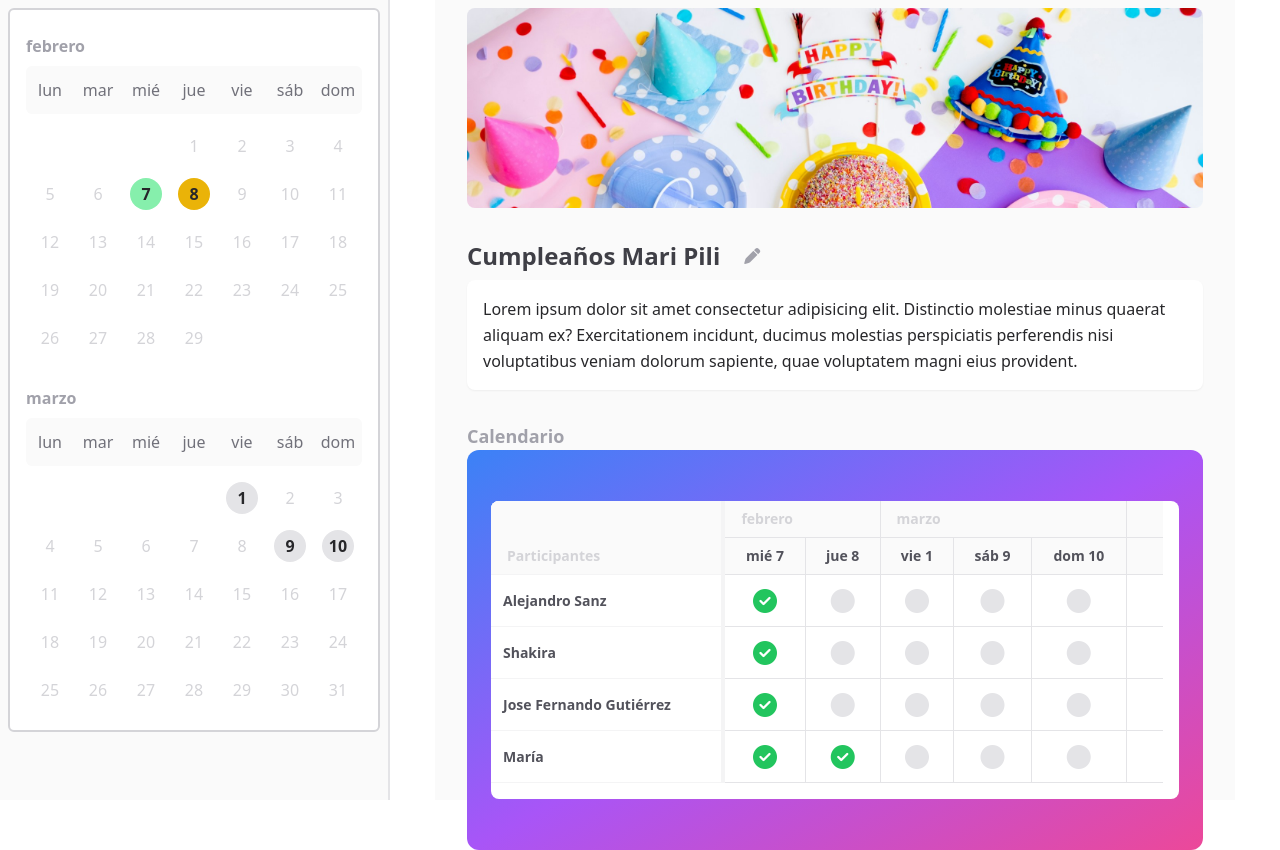
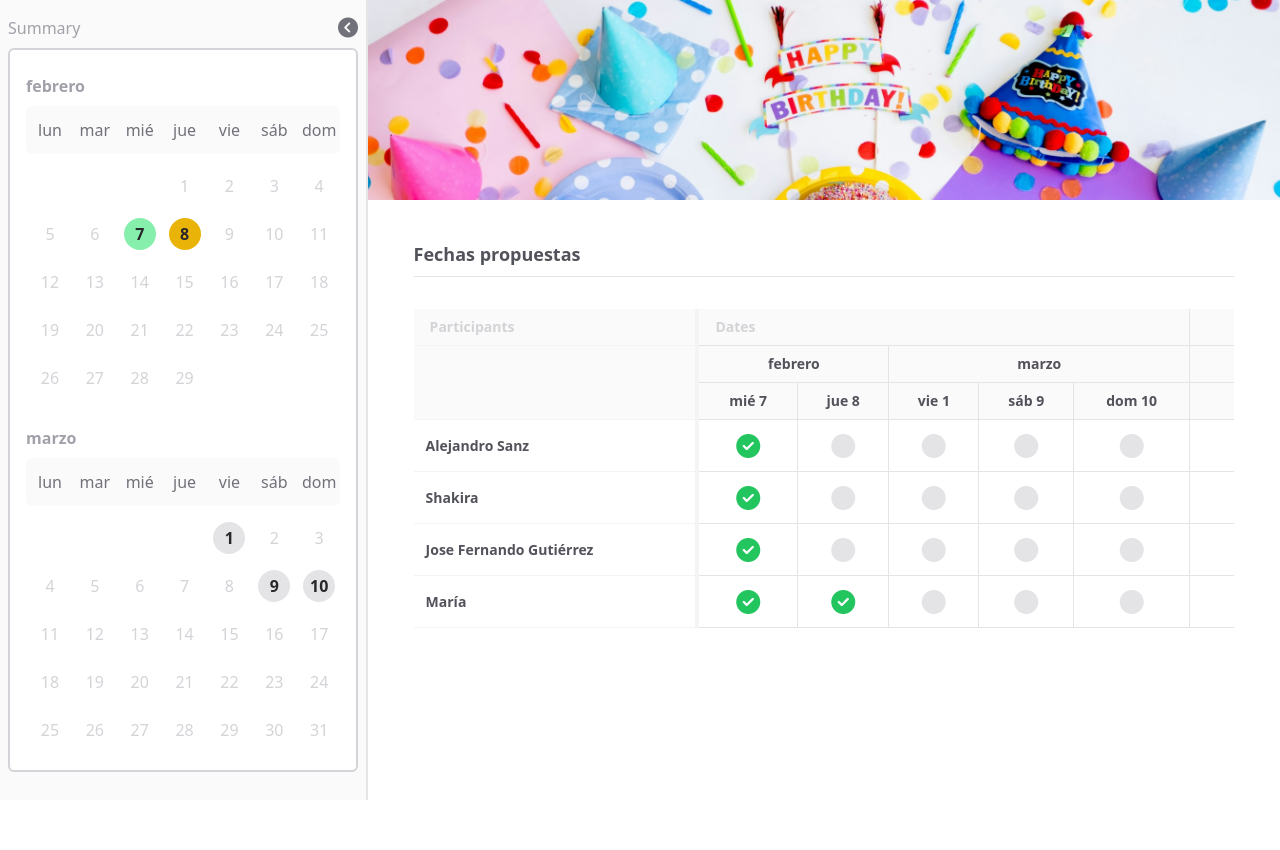
Before and after one commit to MMadlos/cronos-app, a React (Vite) app: page / in a window 1280 px wide. After the commit the page ends 800 px from the top, so only its background shows below. Built offline with nearby package versions, Linux system fonts and the light colour scheme.

Commit message:
Refactor styles for main section

```diff
--- a/src/App.jsx
+++ b/src/App.jsx
@@ -208,18 +208,23 @@ function App() {
 	}
 
 	return (
-		<div className="flex flex-row">
+		<div className="flex h-screen w-screen flex-row">
 			<div
 				className=" border-r-2 border-zinc-200 bg-zinc-50 p-2"
 				id="aside-nav"
 			>
+				<div className="flex flex-row items-center justify-between">
+					<h2 className="my-2 text-zinc-400">Summary</h2>
+					<i className="fa-solid fa-circle-chevron-left text-xl text-zinc-500 hover:text-zinc-600" />
+				</div>
 				<SummaryCalendar summaryData={summaryData} />
 			</div>
 
-			<div className="container mx-auto flex h-screen max-h-screen min-w-[300px] max-w-[800px] flex-col gap-8 bg-zinc-50 px-8 py-2">
+			<div className="w-full">
 				<Header />
-				<EventInfo />
-				<CalendarProcess>
+				{/* <EventInfo /> */}
+				<div className="container mx-auto mt-10 flex max-h-full max-w-[90%] flex-col gap-2 ">
+					{/* <CalendarProcess>
 						{stage === calendarProcess.init && (
 							<Instructions
 								onClickAddCalendar={() =>
@@ -270,7 +275,24 @@ function App() {
 								/>
 							</ConfirmedDataContext.Provider>
 						)}
-				</CalendarProcess>
+					</CalendarProcess> */}
+					<h2 className="text-lg font-semibold text-zinc-600">
+						Fechas propuestas
+					</h2>
+					<div className="h-[1px] w-full bg-zinc-200"></div>
+
+					<ConfirmedDataContext.Provider
+						value={{
+							confirmedData,
+							setConfirmedData,
+						}}
+					>
+						<Table
+							participants={participants}
+							selectedDates={selectedDays}
+						/>
+					</ConfirmedDataContext.Provider>
+				</div>
 			</div>
 		</div>
 	)
--- a/src/components/Header/Header.jsx
+++ b/src/components/Header/Header.jsx
@@ -5,7 +5,7 @@ export default function Header() {
 			<img
 				src="src/images/birthday-md.jpg"
 				alt="an image with party elements"
-				className="h-[200px] w-full rounded-lg object-cover object-top"
+				className="h-[200px] w-full object-cover object-top"
 			/>
 		</header>
 	)
--- a/src/components/Table/Table.jsx
+++ b/src/components/Table/Table.jsx
@@ -3,8 +3,8 @@ import TableBody from "./TableBody"
 
 export default function Table({ selectedDates, participants }) {
 	return (
-		<div className=" max-h-[40vh] w-full  overflow-x-auto overflow-y-auto rounded-lg bg-white pb-4 pr-4">
-			<table id="table" className="w-full border-collapse bg-white ">
+		<div className="mt-6 overflow-x-auto overflow-y-auto">
+			<table id="table" className="w-full border-collapse bg-white">
 				<TableHead selectedDates={selectedDates} />
 				<TableBody
 					peopleList={participants}
--- a/src/components/Table/TableHead.jsx
+++ b/src/components/Table/TableHead.jsx
@@ -1,34 +1,38 @@
 import { getIntlMonthLong, getIntlWeekdayShort } from "../../utils"
 
 export default function TableHead({ selectedDates }) {
-	const sortedByMonth = {}
-	selectedDates.forEach((object) => {
-		const month = getIntlMonthLong(object)
-		const weekday = getIntlWeekdayShort(object)
-		const date = object.getDate()
+	const allMonths = []
+	const allDatesData = []
+	const datesCountByMonth = { total: 0 }
 
-		if (sortedByMonth[month] === undefined) sortedByMonth[month] = []
-		sortedByMonth[month].push({ weekday, date })
+	selectedDates.forEach((dateData) => {
+		const monthName = getIntlMonthLong(dateData)
+		const weekday = getIntlWeekdayShort(dateData)
+		const date = dateData.getDate()
+		const time = dateData.getTime()
+
+		if (!allMonths.includes(monthName)) allMonths.push(monthName)
+
+		const datesData = { weekday, date, time }
+		allDatesData.push(datesData)
+
+		if (datesCountByMonth[monthName] === undefined)
+			datesCountByMonth[monthName] = 0
+		datesCountByMonth[monthName]++
+		datesCountByMonth.total++
 	})
-
-	const tableCount = {
-		monthCount: Object.keys(sortedByMonth).length,
-	}
-
-	for (let month in sortedByMonth) {
-		tableCount[month] = sortedByMonth[month].length
-	}
-
-	const allMonths = Object.keys(sortedByMonth)
-	const allDates = Object.values(sortedByMonth).flat()
-	const allDatesInTime = selectedDates.map((dates) => dates.getTime())
 
 	return (
 		<thead>
 			<tr>
+				<th>Participants</th>
+				<th colSpan={datesCountByMonth.total}>Dates</th>
+				<th></th>
+			</tr>
+			<tr>
 				<th id="empty-th"></th>
 				{allMonths.map((month, index) => {
-					const colSpan = tableCount[month]
+					const colSpan = datesCountByMonth[month]
 
 					return (
 						<th key={index} id={month} colSpan={colSpan}>
@@ -39,13 +43,10 @@ export default function TableHead({ selectedDates }) {
 				<th></th>
 			</tr>
 			<tr>
-				<th id="participants">Participantes</th>
-				{allDates.map((dates, index) => {
-					const { weekday, date } = dates
-					const id = allDatesInTime[index]
-
+				<th id="participants"></th>
+				{allDatesData.map(({ weekday, date, time }) => {
 					return (
-						<th key={index} id={id}>
+						<th key={time} id={time}>
 							{`${weekday} ${date}`}
 						</th>
 					)
```
Also changed, not shown: src/components/Table/TableData.jsx (+16 -0 lines). Lines whose indentation alone changed are shown as unchanged.
